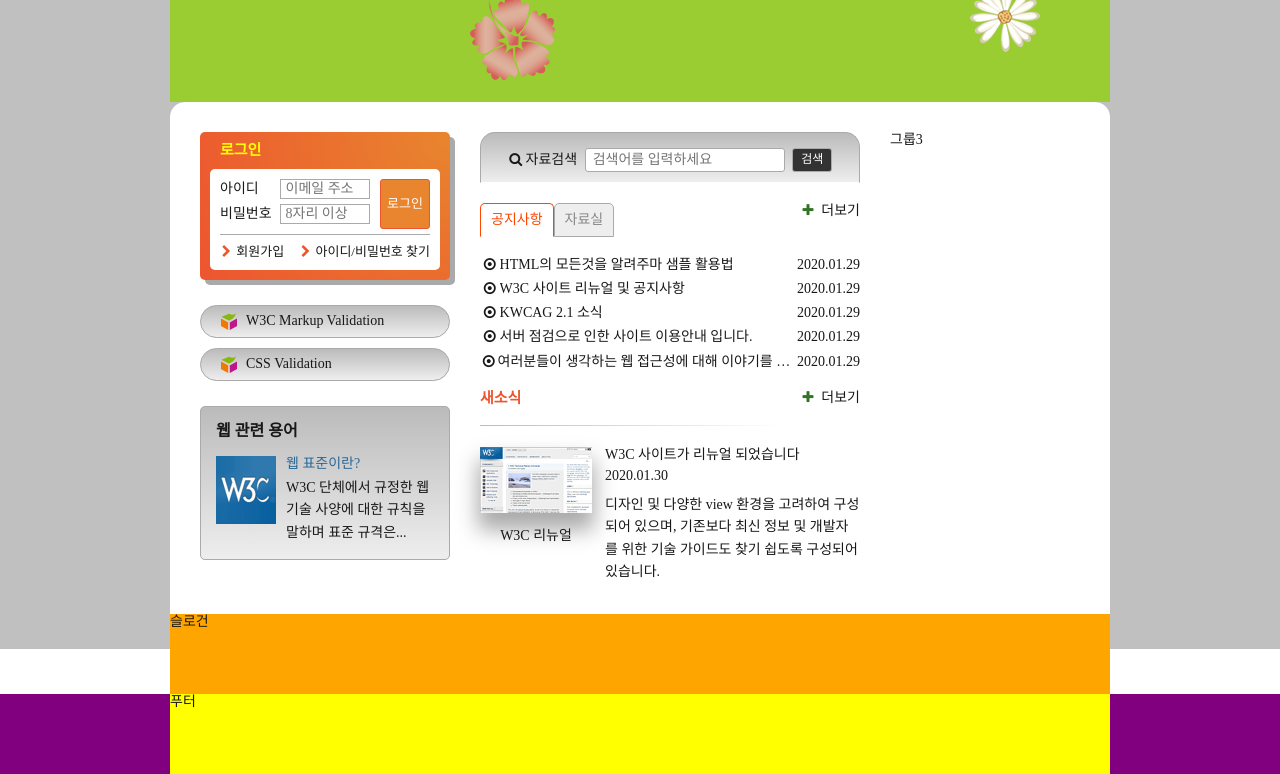
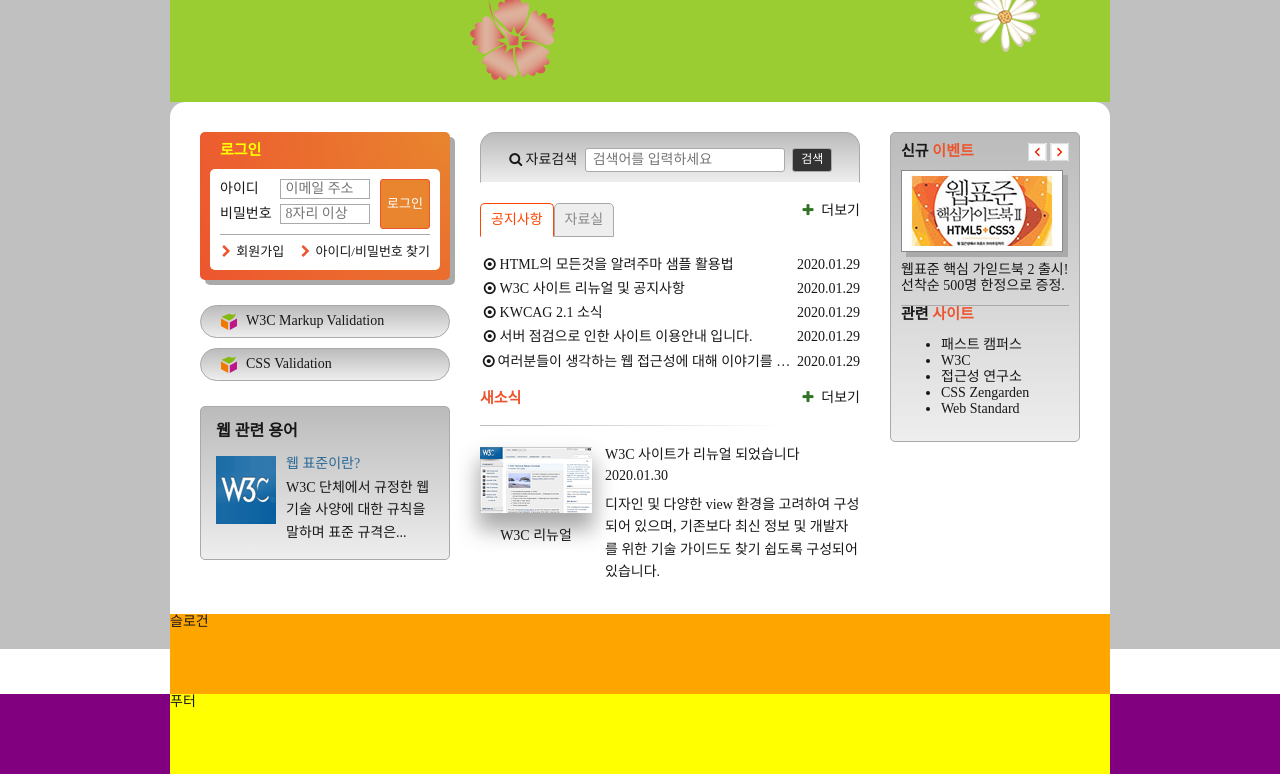
Before and after one commit to angryboo/FDS15, a plain HTML site: page main.html in a window 1280 px wide. Shown: the part 151-925 px from the top of the page. Drawn offline with Linux system fonts and the light colour scheme; a web font is replaced by a local one.

Commit message:
2020-01-30 HTML/CSS 오후 수업

```diff
--- a/css/main.css
+++ b/css/main.css
@@ -678,6 +678,58 @@
     color: hsla(110, 50%, 30%, 1);
 }
 
+/* 신규 이벤트 및 관련사이트 */
+
+.gradint-box {
+    padding: 10px;
+    border: 1px solid #aaa;
+    border-radius: 5px;
+    background:#ccc linear-gradient(180deg, #bbb, #eee);
+
+}
+.event {
+    position: relative;
+    border-bottom: 1px solid #aaa;
+}
+.event-heading {
+    font-size: 1.5rem;
+    margin: 0 0 10px 0;
+}
+.point-color {
+    color: #ed552f;
+}
+.event-thumbnail, .event-brife {
+    margin: 10px 0;
+}
+.event-thumbnail img{
+    box-shadow: 5px 5px 0 0px #aaa;
+    border: 1px solid #888;
+    display: block;
+}
+.event-brife {
+
+}
+
+.btn-event {
+    position: absolute;
+    top: 0;
+    right: 0;
+}
+.btn-event-prev, .btn-event-next {
+    border: none;
+    background-image: url(./images/back_forward.png);
+    /* font-size: 0px; */
+    width: 19px;
+    height: 18px;
+    padding: 18px 0 0 0;
+    overflow: hidden;
+}
+.btn-event-prev {
+    background-position: 0 0;
+}
+.btn-event-next {
+    background-position: 100% 0;
+}
 
 .slogan {
     background-color: orange;
--- a/main.html
+++ b/main.html
@@ -309,7 +309,40 @@
                 </section>
             </div>
 
-            <div class="group group3">그룹3</div>
+            <div class="group group3">
+                <div class="gradint-box">
+                    <section class="event">
+                        <h2 class="event-heading">
+                            신규 <span class="point-color">이벤트</span>
+                        </h2>
+                            <div id="event-detail">
+                                <p class="event-thumbnail">
+                                    <img src="./images/free_gift.gif" alt="이벤트 경품: 웹표준 핵심 가이드북2 도서 등정">
+                                </p>
+                                <p class="event-brife">웹표준 핵심 가읻드북 2 출시! 선착순 500명 한정으로 증정.</p>
+
+                            </div>
+                            <div class="btn-event">
+                                <button class="btn-event-prev" aria-label="이전 이벤트 보기"></button>
+                                <button class="btn-event-next" aria-label="다음 이벤트 보기"></button>
+                            </div>
+
+                    </section>
+
+                    <section class="related">
+                        <h2 class="event-heading">
+                            관련 <span class="point-color">사이트</span>
+                        </h2>
+                        <ul class="related-list">
+                            <li><a href=""></a>패스트 캠퍼스</li>
+                            <li><a href=""></a>W3C</li>
+                            <li><a href=""></a>접근성 연구소</li>
+                            <li><a href=""></a>CSS Zengarden</li>
+                            <li><a href=""></a>Web Standard</li>
+                        </ul>
+                    </section>
+                </div>
+            </div>
             <!-- <div class="clearfix"></div> -->
         </main>
         <article class="slogan">슬로건</article>
```
